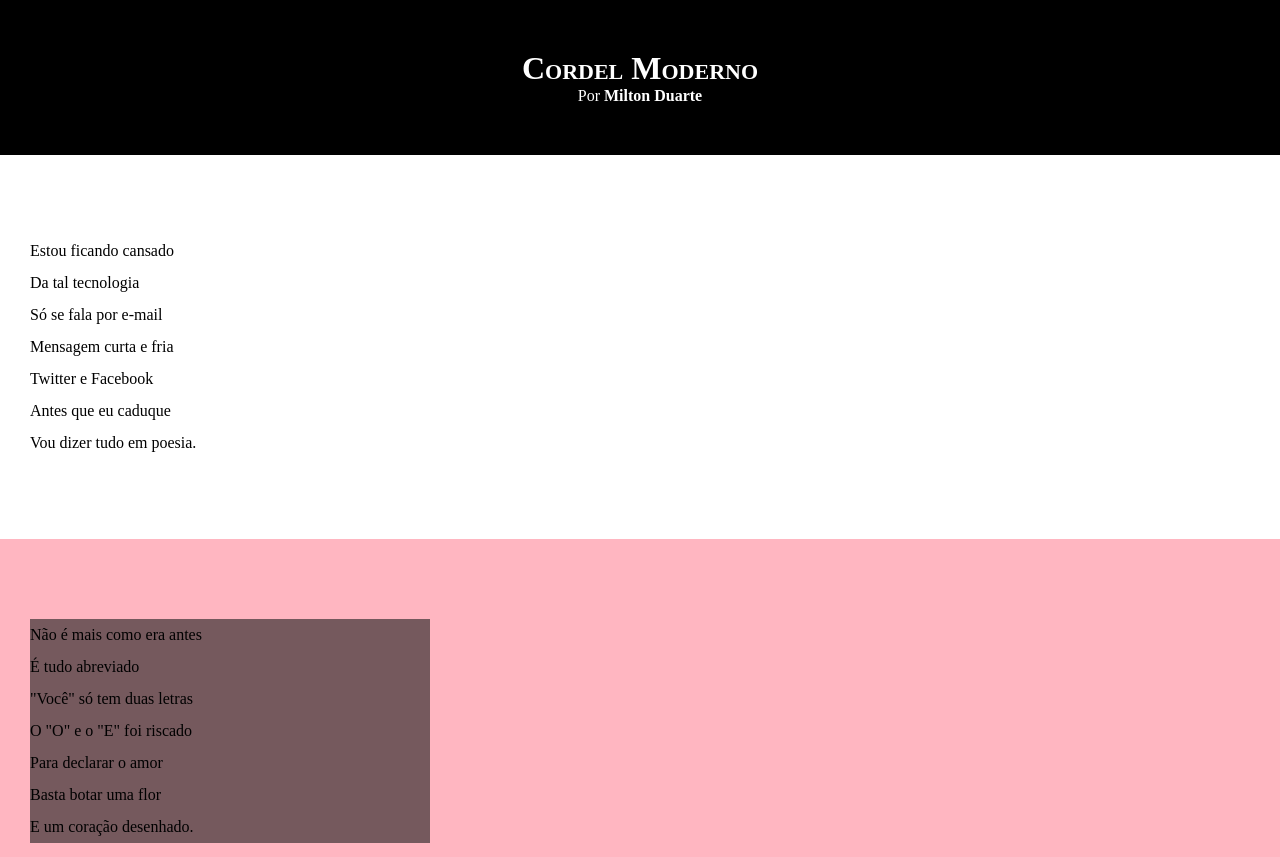
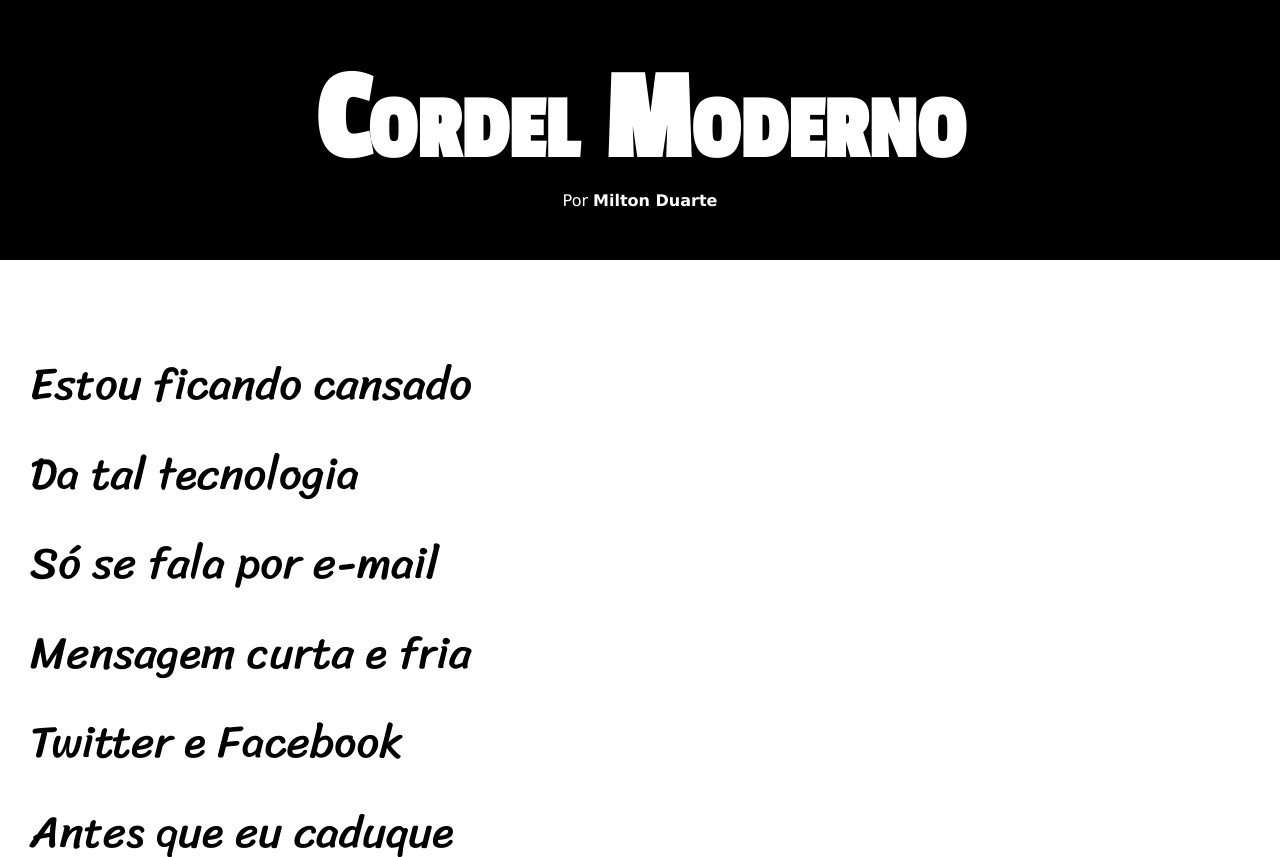
Before and after one commit to JoseEliodoro/html-css, a plain HTML site: page projeto_cordel/index.html in a window 1280 px wide. Shown: the top 857 px of the page. Drawn offline with Linux system fonts and the light colour scheme.

Commit message:
atualização do conteúdo dos textos

```diff
--- a/projeto_cordel/estilo/style.css
+++ b/projeto_cordel/estilo/style.css
@@ -1,4 +1,12 @@
 @charset "UTF-8";
+@import url('https://fonts.googleapis.com/css2?family=Passion+One&display=swap');
+@import url('https://fonts.googleapis.com/css2?family=Sriracha&display=swap');
+
+:root{
+    --font1: verdana, Geneva, Tahoma, sans-serif;
+    --font2: 'Passion One', cursive;
+    --font3: 'Sriracha', cursive;
+}
 
 *{
     margin: 0;
@@ -8,6 +16,7 @@
 html, body{
     min-height: 100vh;
     background-color: darkgray;
+    font-family: var(--font1);
 }
 
 header{
@@ -20,7 +29,8 @@ header > h1{
     padding-top: 50px;
     /* text-transform: uppercase;  Utilizando esse deixa todas as letras maiusculas do mesmo tamanho*/
     font-variant: small-caps; /* Deixa todas maiúsculas com a primeira maior */
-
+    font-family: var(--font2);
+    font-size: 10vw;
 }
 
 header > p{
@@ -40,7 +50,8 @@ a:hover{
 section{
     padding: 10vh 30px;
     line-height: 2em;
-
+    font-family: var(--font3);
+    font-size: 3.5vw;
 }
 
 section.normal{
@@ -53,7 +64,8 @@ section.imagem{
 }
 
 section.imagem p {
-    width: 400px;
+    display: inline-block;
+    padding: 5px;
     background-color: rgba(31, 31, 31, 0.616);
 }
 
```
Also changed, not shown: projeto_cordel/styles/css-index.css (deleted).
